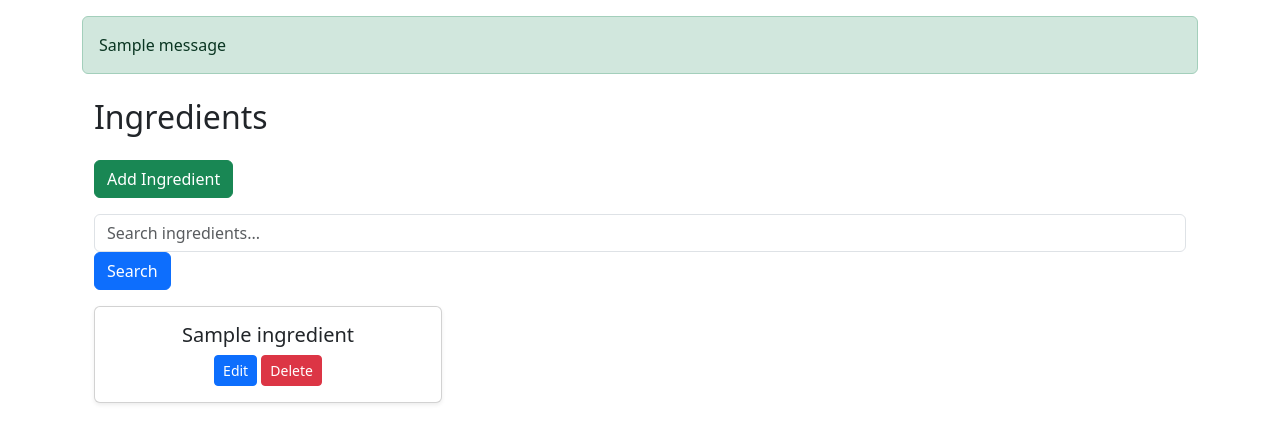
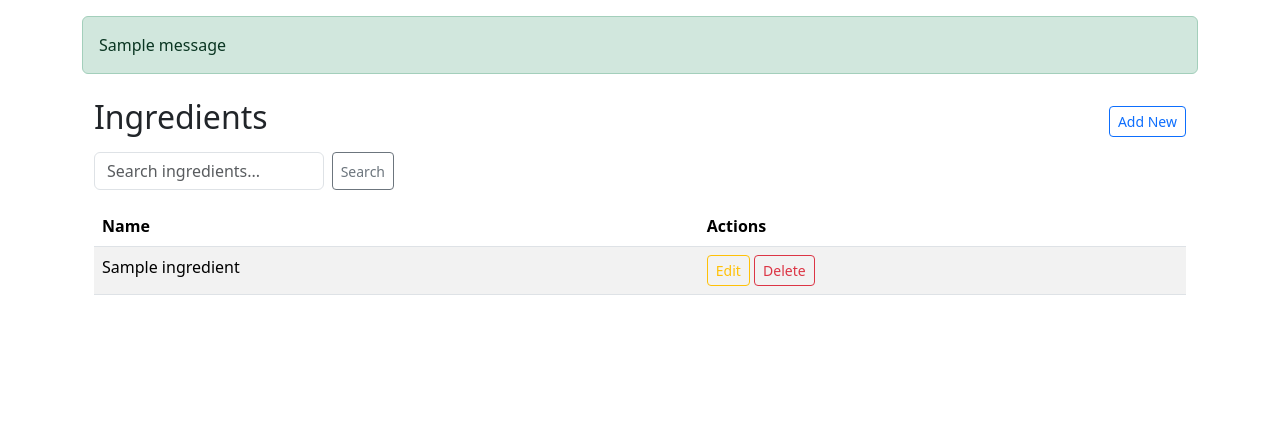
Before and after one commit to farzamgt/restaurant-kitchen-management, a Django app: page /ingredients/ in a window 1280 px wide. Shown: the part 56-499 px from the top of the page. Run offline with Django 5.2, Linux system fonts and the light colour scheme; tables that the repository leaves empty hold one stand-in row (values such as "Sample post"); one stand-in notice (Sample message) is shown.

Commit message:
fix: check and correct all templates

```diff
--- a/templates/accounts/login.html
+++ b/templates/accounts/login.html
@@ -9,13 +9,13 @@
         <div class="card shadow-sm">
             <div class="card-body">
                 <h3 class="card-title text-center mb-4">Login</h3>
-
                 <form method="post" novalidate>
                     {% csrf_token %}
                     {{ form|crispy }}
-                    <button type="submit" class="btn btn-primary w-100 mt-3">Sign In</button>
+                    <div class="d-flex justify-content-center mt-3">
+                        <button type="submit" class="btn btn-outline-primary w-50 mt-3">Sign In</button>
+                    </div>
                 </form>
-
                 <p class="text-center mt-3">
                     Don't have an account? <a href="{% url 'cook:signup' %}">Sign Up</a>
                 </p>
--- a/templates/base.html
+++ b/templates/base.html
@@ -11,10 +11,8 @@
         <!-- Your custom CSS -->
         <link rel="stylesheet" href="{% static 'css/style.css' %}">
     </head>
-
     <body>
         {% include "includes/sidebar.html" %}
-
         <div class="container">
             {% if messages %}
                 {% for message in messages %}
@@ -28,10 +26,8 @@
 
             {% include "includes/pagination.html" %}
         </div>
-
         <!-- Bootstrap JS (via CDN) -->
         <script src="https://cdn.jsdelivr.net/npm/bootstrap@5.3.2/dist/js/bootstrap.bundle.min.js"></script>
         <script src="{% static 'js/main.js' %}"></script>
     </body>
-
 </html>
--- a/templates/cook/dashboard.html
+++ b/templates/cook/dashboard.html
@@ -44,7 +44,7 @@
         <div class="col-md-4 mb-3">
             <div class="card text-center shadow-sm" style="height: 20rem;">
                 <div class="card-body d-flex flex-column justify-content-between">
-                    <h5 class="card-title m-4">Cooks</h5>
+                    <h5 class="card-title m-4">Kitchen Staff</h5>
                     <p class="card-text">View the complete list of cooks with their profiles and details.</p>
                     <a href="{% url 'cook:cook_list' %}" class="btn btn-light border-dark mt-auto mb-2">Go</a>
                 </div>
--- a/templates/dish/dish_form.html
+++ b/templates/dish/dish_form.html
@@ -36,7 +36,7 @@
                 <!-- DishType, Cooks, Ingredients -->
                 <div class="row">
                     <div class="col-md-4 mb-3">
-                        <label class="form-label">Dish Types</label>
+                        <label class="form-label">Categories</label>
                         <div class="border rounded p-2" style="height:120px; overflow-y:auto;">
                             {% for checkbox in form.dish_type %}
                                 <div class="form-check">
--- a/templates/includes/sidebar.html
+++ b/templates/includes/sidebar.html
@@ -23,7 +23,7 @@
       </li>
       <li class="nav-item">
         <a class="nav-link" href="{% url 'cook:cook_list' %}">
-          <i class="bi bi-person-badge"></i> Cooks
+          <i class="bi bi-person-badge me-2"></i> Kitchen Staff
         </a>
       </li>
       <li class="nav-item">
@@ -41,9 +41,7 @@
           <i class="bi bi-basket3 me-2"></i> Ingredients
         </a>
       </li>
-
       <hr class="my-2">
-
       {% if request.user.is_authenticated %}
         <li class="nav-item">
           <a class="nav-link" href="{% url 'cook:profile' %}">
--- a/templates/ingredient/ingredient_list.html
+++ b/templates/ingredient/ingredient_list.html
@@ -1,32 +1,43 @@
 {% extends "base.html" %}
-{% load static %}
 
 {% block content %}
 <div class="container mt-4">
-    <h2 class="mb-4">Ingredients</h2>
-    <div class="mb-3">
-        <a href="{% url 'ingredient:ingredient_create' %}" class="btn btn-success">Add Ingredient</a>
+    <!-- Title + Add button -->
+    <div class="d-flex justify-content-between align-items-center mb-2">
+        <h2>Ingredients</h2>
+        <a href="{% url 'ingredient:ingredient_create' %}" class="btn btn-outline-primary btn-sm">Add New</a>
     </div>
 
-    <form method="get" class="mb-3">
-        <input type="text" name="q" placeholder="Search ingredients..." value="{{ request.GET.q }}" class="form-control">
-        <button type="submit" class="btn btn-primary">Search</button>
+    <!-- Search box -->
+    <form method="get" class="d-flex mb-3" style="max-width: 300px;">
+        <input type="text" name="q" class="form-control me-2" placeholder="Search ingredients..."
+               value="{{ request.GET.q }}">
+        <button type="submit" class="btn btn-outline-secondary btn-sm">Search</button>
     </form>
 
-    <div class="row">
-        {% for ingredient in object_list %}
-        <div class="col-md-4 mb-3">
-            <div class="card text-center shadow-sm">
-                <div class="card-body">
-                    <h5 class="card-title">{{ ingredient.name }}</h5>
-                    <a href="{% url 'ingredient:ingredient_update' ingredient.pk %}" class="btn btn-primary btn-sm">Edit</a>
-                    <a href="{% url 'ingredient:ingredient_delete' ingredient.pk %}" class="btn btn-danger btn-sm">Delete</a>
-                </div>
-            </div>
-        </div>
-        {% empty %}
-        <p>No ingredients found.</p>
-        {% endfor %}
-    </div>
+    <!-- Table -->
+    <table class="table table-striped">
+        <thead>
+            <tr>
+                <th>Name</th>
+                <th>Actions</th>
+            </tr>
+        </thead>
+        <tbody>
+            {% for ingredient in object_list %}
+                <tr>
+                    <td>{{ ingredient.name }}</td>
+                    <td>
+                        <a href="{% url 'ingredient:ingredient_update' ingredient.pk %}" class="btn btn-outline-warning btn-sm">Edit</a>
+                        <a href="{% url 'ingredient:ingredient_delete' ingredient.pk %}" class="btn btn-outline-danger btn-sm">Delete</a>
+                    </td>
+                </tr>
+            {% empty %}
+                <tr>
+                    <td colspan="2">No ingredients found.</td>
+                </tr>
+            {% endfor %}
+        </tbody>
+    </table>
 </div>
-{% endblock content %}
+{% endblock %}
```
Also changed, not shown: templates/accounts/signup.html (+6 -6 lines), templates/cook/cook_list.html (+8 -9 lines), templates/cook/profile.html (+8 -8 lines), templates/dish/dish_detail.html (+7 -8 lines), templates/dish/dish_list.html (+2 -6 lines), templates/dish/dishtype_form.html (+12 -4 lines), templates/dish/dishtype_list.html (+13 -13 lines), templates/ingredient/ingredient_form.html (+20 -9 lines).
